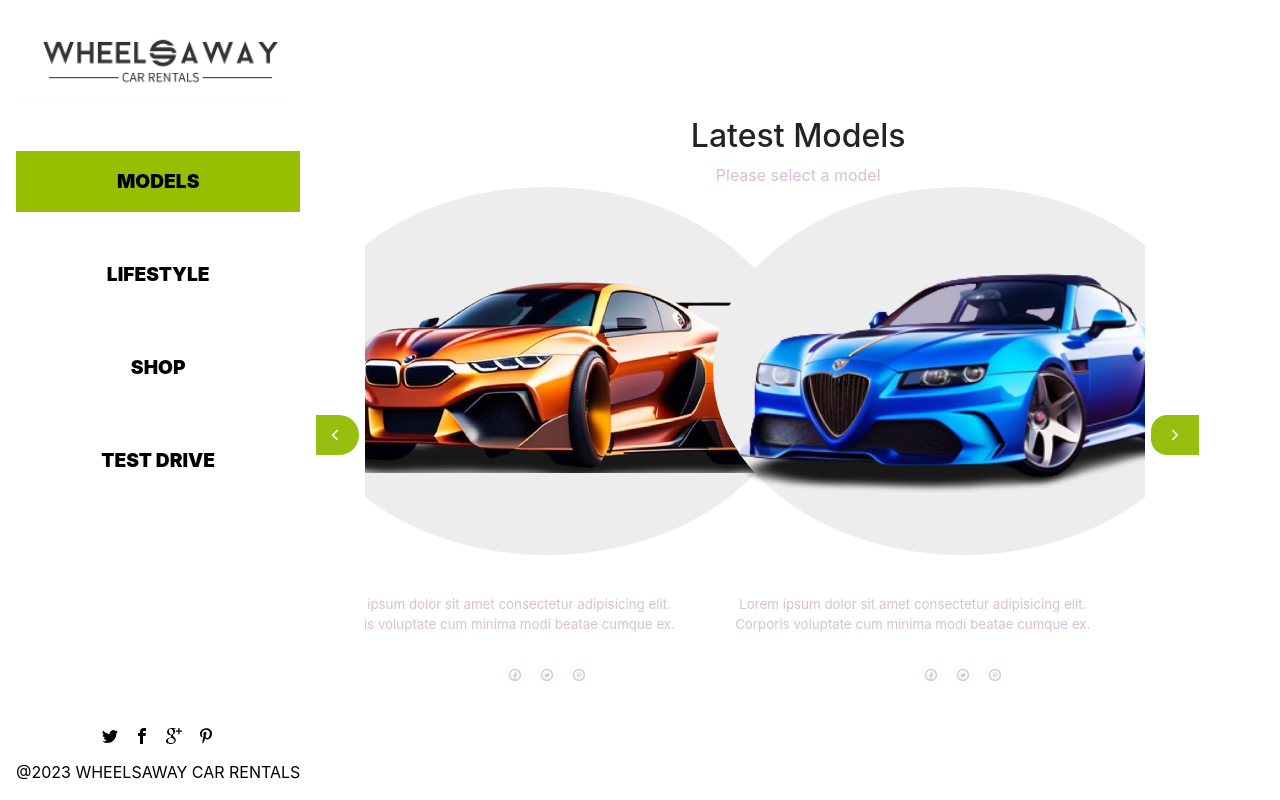
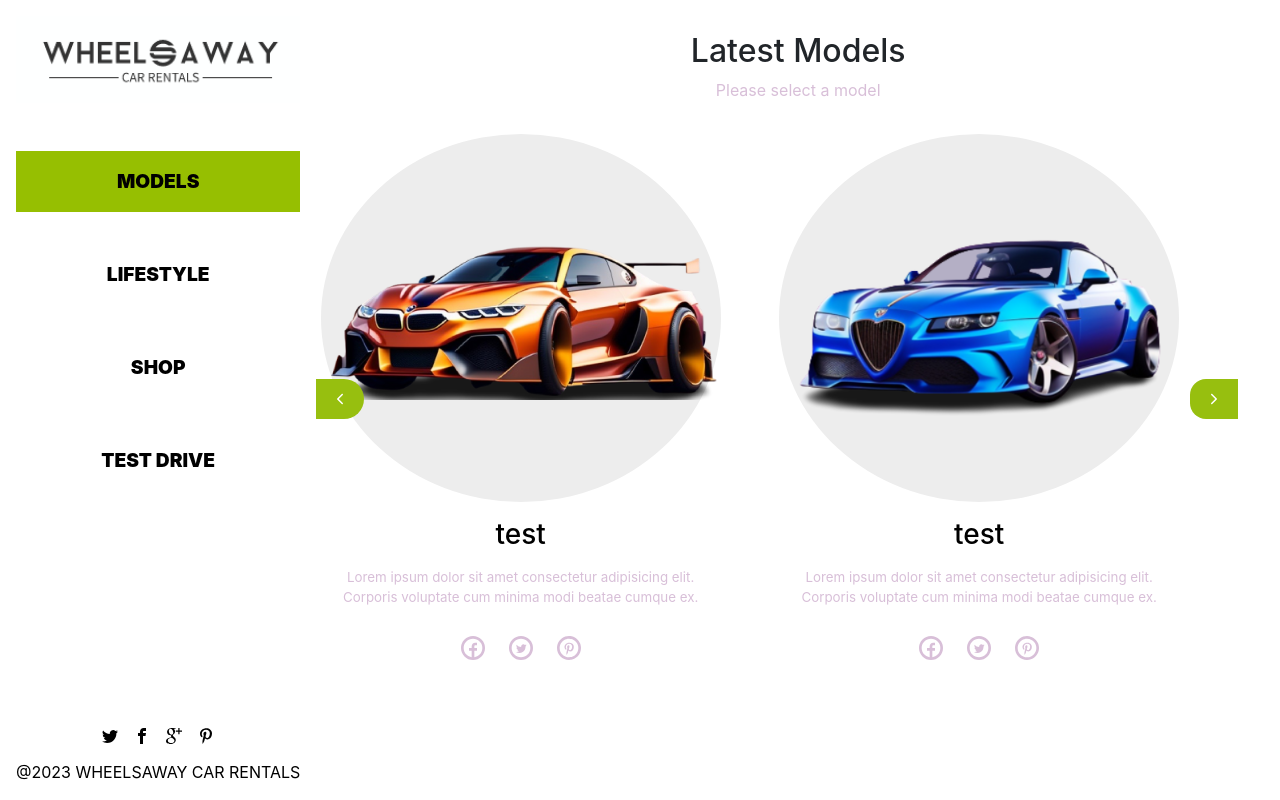
Before and after one commit to MohamedHNoor/Cars-Rental-FrontEnd, a React (Create React App) app: page / in a window 1280 px wide. Built offline with nearby package versions, Linux system fonts and the light colour scheme.

Commit message:
Fix linter issues

```diff
--- a/src/components/SideBar/SideBar.css
+++ b/src/components/SideBar/SideBar.css
@@ -17,7 +17,6 @@
   color: black;
   width: 100%;
   display: inline-block;
-
 }
 
 .logo {
--- a/src/components/Slider/Slider.css
+++ b/src/components/Slider/Slider.css
@@ -14,17 +14,18 @@
 
 .sliderWrapper {
   display: flex;
-  align-items: center;
-  justify-content: center;
   flex-grow: 1;
   width: 100%;
   height: 100%;
   overflow: hidden;
+  padding-top: 2rem;
 }
 
-.swiper-wrapper , .swiper{
+.swiper-wrapper,
+.swiper {
   width: 100% !important;
 }
+
 .swiper {
   position: relative;
 }
@@ -42,9 +43,9 @@
 }
 
 .swiper-prev {
-  left: calc(-30px - 1.5em);
-  border-top-right-radius: 1.5rem ;
-  border-bottom-right-radius: 1.5rem ;
+  /* left: calc(-30px - 1.5em); */
+  border-top-right-radius: 1.5rem;
+  border-bottom-right-radius: 1.5rem;
   width: 3rem;
   height: 2.5rem;
   display: flex;
@@ -55,8 +56,8 @@
 
 .swiper-next {
   right: calc(-30px - 1.5em);
-  border-top-left-radius: 1rem ;
-  border-bottom-left-radius: 1rem ;
+  border-top-left-radius: 1rem;
+  border-bottom-left-radius: 1rem;
   width: 3rem;
   height: 2.5rem;
   display: flex;
@@ -79,9 +80,7 @@
 
 span {
   color: thistle;
-
 }
-
 
 .slide-container {
   background-color: #ededed;
@@ -91,7 +90,6 @@ span {
   display: flex;
   justify-content: center;
   align-items: center;
-
 }
 
 .wrapper {
@@ -107,5 +105,30 @@ span {
   flex-direction: row;
   gap: 1rem;
   justify-content: center;
+}
 
+.car {
+  width: 25rem;
 }
+
+.slider-title {
+  margin-bottom: 2rem;
+}
+
+.icon {
+  width: 2rem;
+  height: 2rem;
+}
+
+.car-title {
+  color: black;
+  width: fit-content;
+}
+
+.car-info {
+  display: flex;
+  flex-direction: column;
+  gap: 0.5rem;
+  justify-content: center;
+  align-items: center;
+}
--- a/src/components/Slider/Slider.js
+++ b/src/components/Slider/Slider.js
@@ -44,9 +44,11 @@ function Slider(props) {
     },
   ]
   return (
-    <div style={{width: '90%',position: 'relative'}}>
-      <h2>Latest Models</h2>
-      <span>Please select a model</span>
+    <div style={{width: '100%',position: 'relative'}}>
+      <div className="slider-title">
+        <h2 >Latest Models</h2>
+      <span >Please select a model</span></div>
+
     <div style={{width: '90%',position: 'relative'}}>
       <div className="slider-btns">
       <div className="swiper-prev">
@@ -67,29 +69,19 @@ function Slider(props) {
       // onSlideChange={() => console.log('slide change')}
       // onSwiper={(swiper) => console.log(swiper)}
     >
-      {carOptions.map(car => ( <SwiperSlide key={car.image}><div className="wrapper"><div className="slide-container"><img src={car.image} alt="car" />
-
-      </div>
-      <h3>{car.text}</h3>
+      {carOptions.map(car => ( <SwiperSlide key={car.image}><div className="wrapper">
+        <div className="slide-container">
+        <img className="car" src={car.image} alt="car" />
+        </div>
+      <div className="car-info">
+      <h3 className="car-title"  >{car.title}</h3>
       <p className="car-description">{car.description}</p>
-      <div className="slide-socials">
-        <TiSocialFacebookCircular fill='thistle' />
-        <TiSocialTwitterCircular fill='thistle' />
-        <TiSocialPinterestCircular fill='thistle' />
-      </div>
-
+ <div className="slide-socials">
+        <TiSocialFacebookCircular fill='thistle' className="icon" />
+        <TiSocialTwitterCircular fill='thistle' className="icon"  />
+        <TiSocialPinterestCircular fill='thistle' className="icon" />
+      </div></div>
       </div>  </SwiperSlide>))}
-
-
-
-
-{/*
-      <SwiperSlide>  <img src={carThree} alt="car" /> </SwiperSlide>
-      <SwiperSlide>  <img src={carFour} alt="car" /> </SwiperSlide>
-      <SwiperSlide>  <img src={carTwo} alt="car" /> </SwiperSlide>
-      <SwiperSlide>  <img src={carFive} alt="car" /> </SwiperSlide>
-      <SwiperSlide>  <img src={carOne} alt="car" /> </SwiperSlide> */}
-
     </Swiper>
     </div></div>
   );
--- a/src/index.css
+++ b/src/index.css
@@ -1,4 +1,5 @@
 @import 'bootstrap/dist/css/bootstrap.css';
+
 body {
   margin: 0;
   font-family:
@@ -28,7 +29,9 @@ code {
     monospace;
 }
 
-body , html , #root {
+body,
+html,
+#root {
   margin: 0;
   padding: 0;
 }
--- a/src/reportWebVitals.js
+++ /dev/null
@@ -1,13 +0,0 @@
-const reportWebVitals = onPerfEntry => {
-  if (onPerfEntry && onPerfEntry instanceof Function) {
-    import('web-vitals').then(({ getCLS, getFID, getFCP, getLCP, getTTFB }) => {
-      getCLS(onPerfEntry);
-      getFID(onPerfEntry);
-      getFCP(onPerfEntry);
-      getLCP(onPerfEntry);
-      getTTFB(onPerfEntry);
-    });
-  }
-};
-
-export default reportWebVitals;
```
Also changed, not shown: .babelrc (added), src/logo.svg (deleted).
